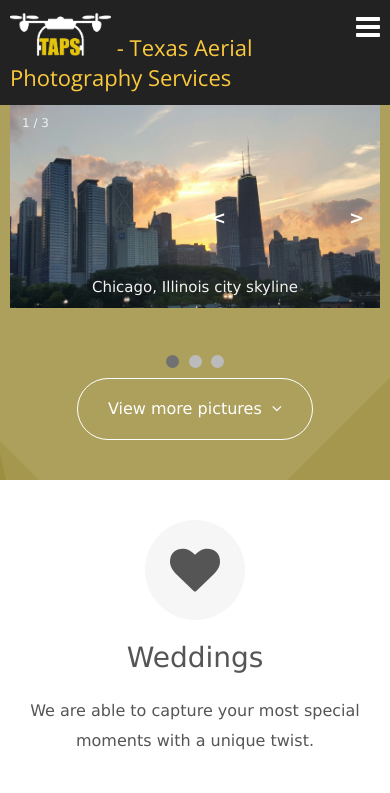
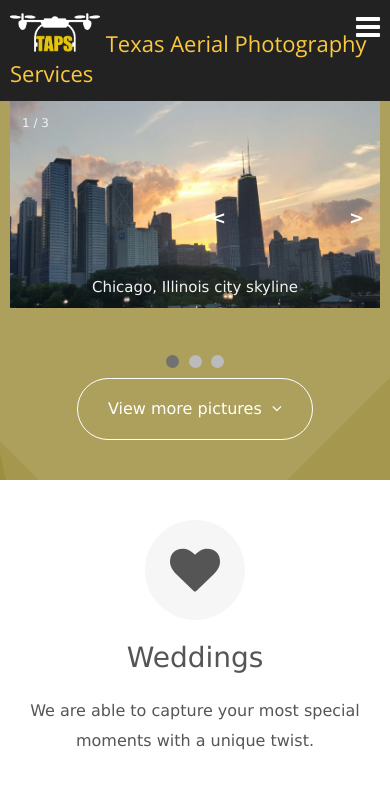
Before and after one commit to taps2/taps, a plain HTML site: page index.html in a window 390 px wide. Shown: the top 793 px of the page. Drawn offline with nearby package versions, Linux system fonts and the light colour scheme.

Commit message:
Resize logo for mobile browser menu usage

```diff
--- a/index.html
+++ b/index.html
@@ -17,7 +17,7 @@
 
         <header>
             <div class="container">
-                <h1 class="logo"><img src="images/logo5.png" alt="logo" width="101" height="43"> - Texas Aerial Photography Services</h1>
+                <h1 class="logo"><img src="images/logo5.png" alt="logo" width="90"> Texas Aerial Photography Services</h1>
                 <i class="fa fa-bars toggle-menu"></i>
                 <nav>
                     <ul>
```
